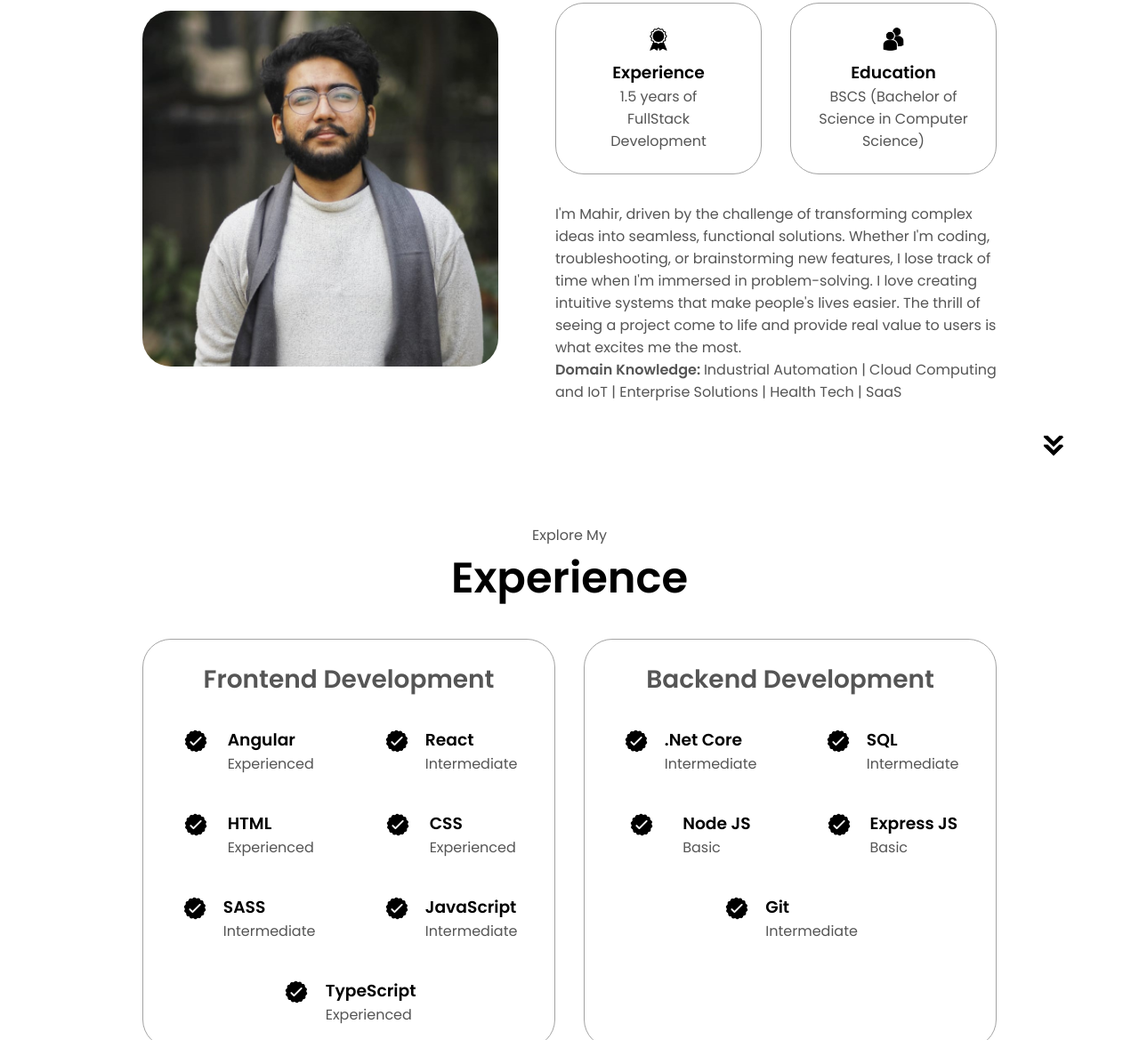
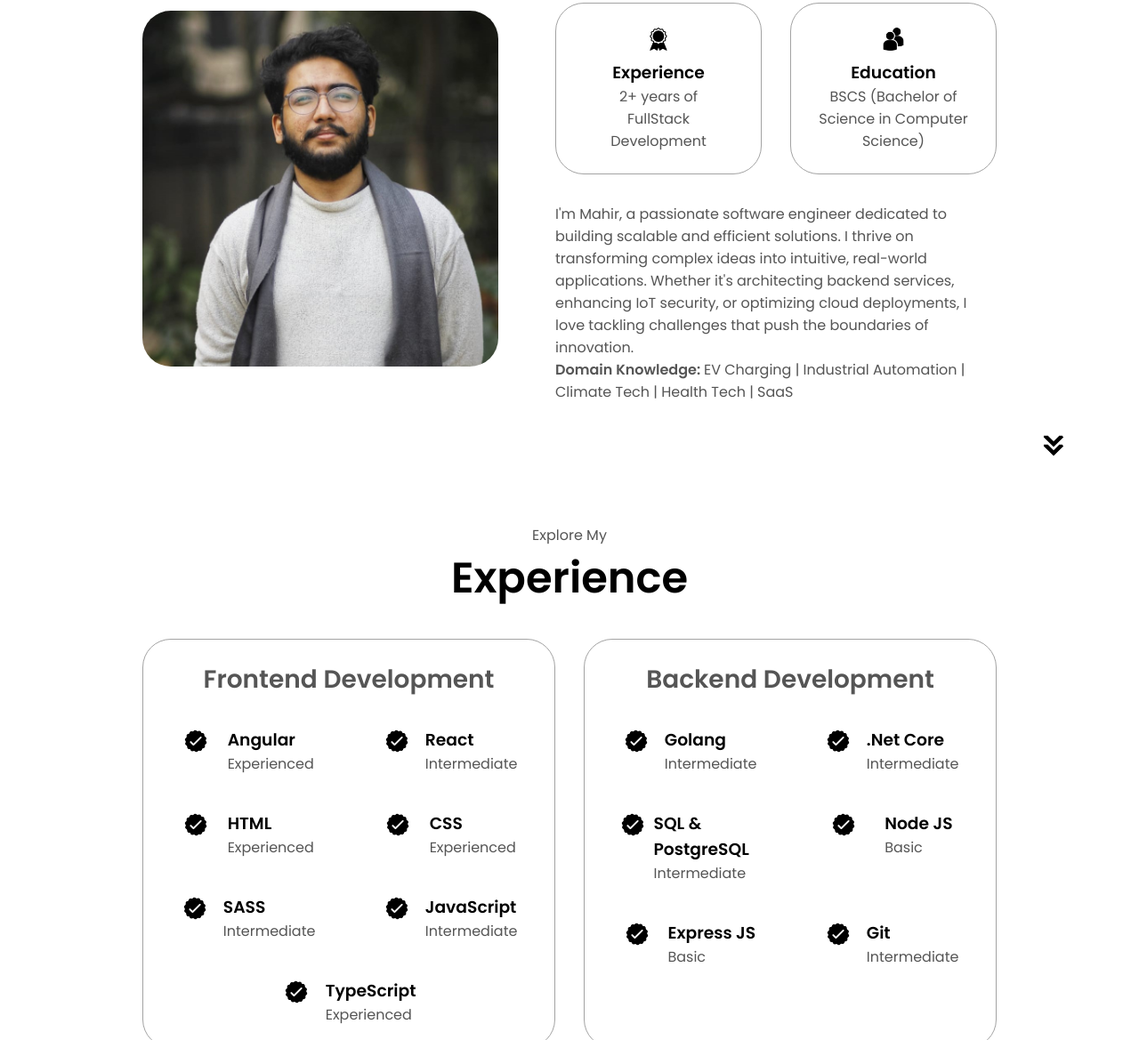
Before and after one commit to Muhammad-Mahir157/Portfolio, a plain HTML site: page index.html in a window 1280 px wide. Shown: the part 1107-2276 px from the top of the page at 89% size. Drawn offline with Linux system fonts and the light colour scheme.

Commit message:
made minor modifications to the text details

```diff
--- a/index.html
+++ b/index.html
@@ -45,7 +45,7 @@
         <div class="section__text">
             <p class="section__text__p1">Hello, I'm</p>
             <h1 class="title">Muhammad Mahir</h1>
-            <p class="section__text__p2">FullStack Developer working on .Net Core and Angular</p>
+            <p class="section__text__p2">Working on Golang</p>
             <div class="btn-container">
               <button
                 class="btn btn-color-2"
@@ -94,7 +94,7 @@
                 class="icon"
               />
               <h3>Experience</h3>
-              <p>1.5 years of <br />FullStack Development</p>
+              <p>2+ years of <br />FullStack Development</p>
             </div>
             <div class="details-container">
               <img
@@ -108,10 +108,10 @@
           </div>
           <div class="text-container">
             <p>
-              I'm Mahir, driven by the challenge of transforming complex ideas into seamless,
-              functional solutions. Whether I'm coding, troubleshooting, or brainstorming new features, I lose track of time when
-              I'm immersed in problem-solving. I love creating intuitive systems that make people's lives easier.
-              The thrill of seeing a project come to life and provide real value to users is what excites me the most.
+              I'm Mahir, a passionate software engineer dedicated to building scalable and efficient solutions.
+              I thrive on transforming complex ideas into intuitive, real-world applications.
+              Whether it's architecting backend services, enhancing IoT security, or optimizing cloud deployments,
+              I love tackling challenges that push the boundaries of innovation.
               <br />
             </p>
 
@@ -123,7 +123,7 @@
 
             <p>
               <strong>Domain Knowledge: </strong>
-              Industrial Automation | Cloud Computing and IoT | Enterprise Solutions | Health Tech | SaaS
+              EV Charging | Industrial Automation | Climate Tech | Health Tech | SaaS
               <br />
             </p>
 
@@ -235,6 +235,17 @@
                   class="icon"
                 />
                 <div>
+                  <h3> Golang </h3>
+                  <p>Intermediate</p>
+                </div>
+              </article>
+              <article>
+                <img
+                  src="./assets/images/checkmark.png"
+                  alt="Experience icon"
+                  class="icon"
+                />
+                <div>
                   <h3>.Net Core </h3>
                   <p>Intermediate</p>
                 </div>
@@ -246,7 +257,7 @@
                   class="icon"
                 />
                 <div>
-                  <h3>SQL</h3>
+                  <h3>SQL & PostgreSQL</h3>
                   <p>Intermediate</p>
                 </div>
               </article>
```
